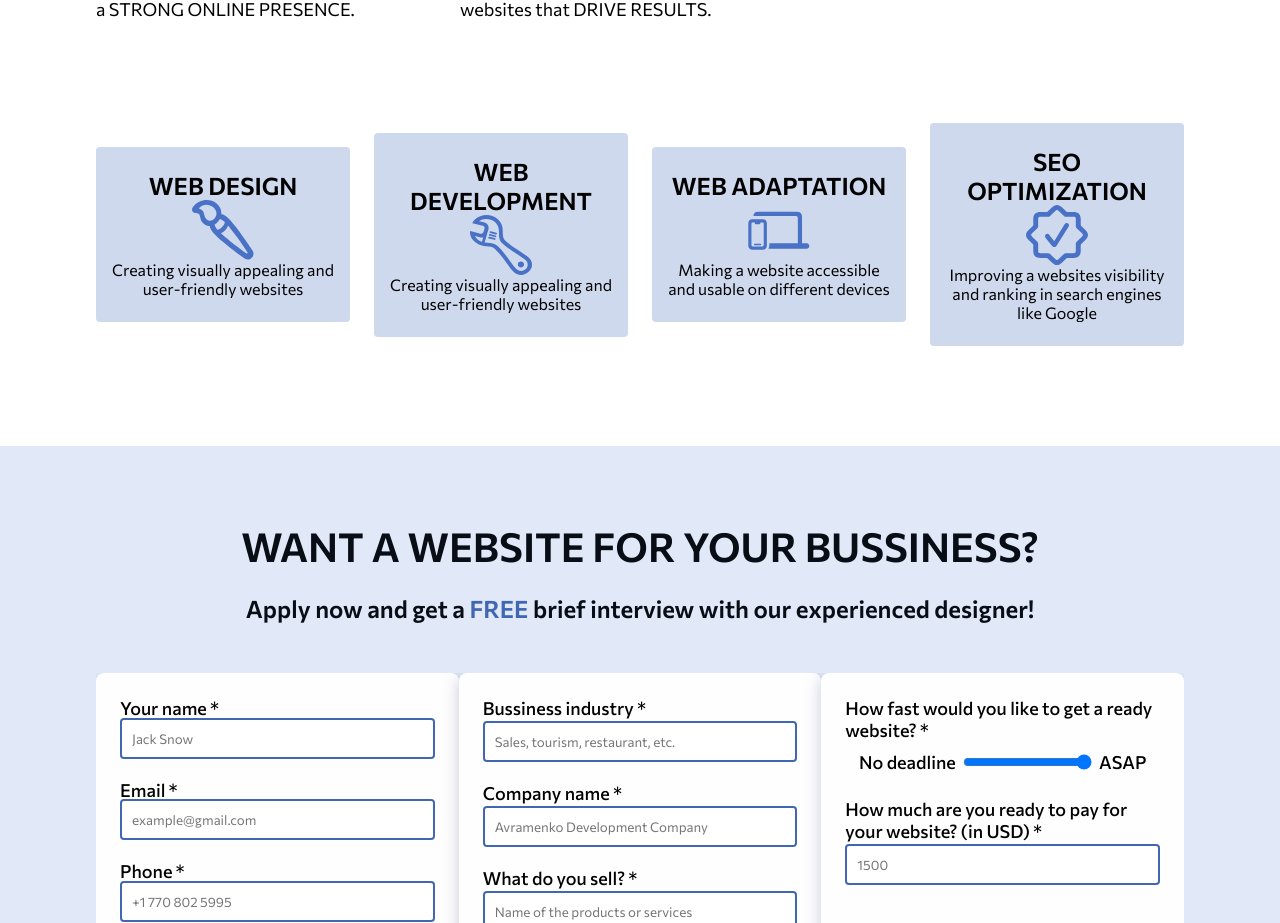
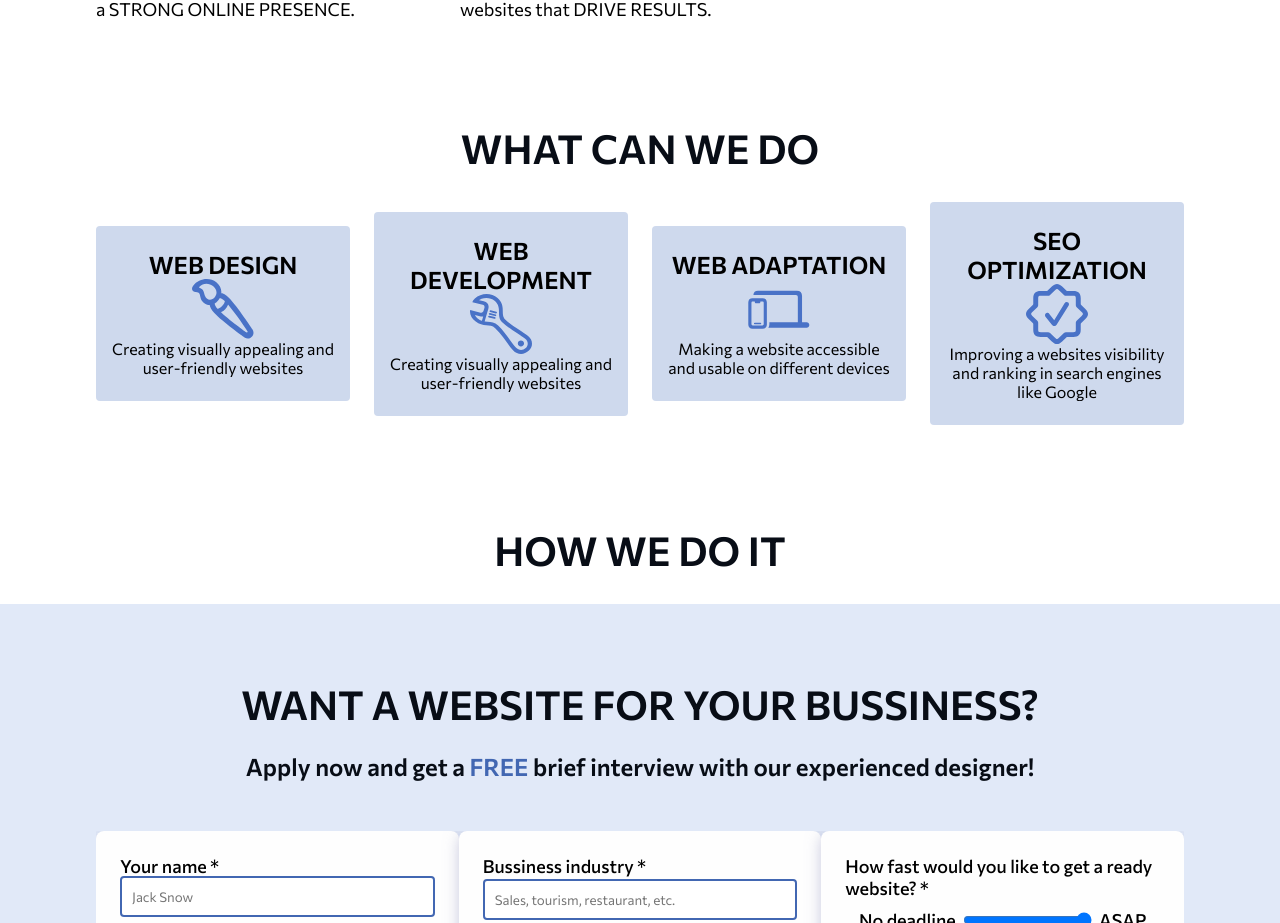
Before and after one commit to aaavramenk0/ADC, a React (Create React App) app in the folder adc-frontend/: page / in a window 1280 px wide. Shown: the part 1118-2041 px from the top of the page. Built offline with nearby package versions, Linux system fonts and the light colour scheme.

Commit message:
Dynamically styling of the form button

```diff
--- a/adc-frontend/src/App.css
+++ b/adc-frontend/src/App.css
@@ -0,0 +1,10 @@
+::-webkit-scrollbar {
+
+    background: #fff;
+}
+::-webkit-scrollbar-thumb {
+    background: #4267b2;
+}
+::-webkit-scrollbar-thumb:hover {
+    background: #5c80c7;
+}
--- a/adc-frontend/src/NavBar/NavBar.js
+++ b/adc-frontend/src/NavBar/NavBar.js
@@ -1,5 +1,5 @@
 import { useState, useRef, useEffect } from 'react';
-import { links, social } from './data';
+import { links, social } from '../json/data';
 import { Link } from 'react-router-dom'
 import { FaBars, FaTimes } from 'react-icons/fa';
 import logo from '../images/NavBar/logo.svg';
--- a/adc-frontend/src/components/Form.css
+++ b/adc-frontend/src/components/Form.css
@@ -78,8 +78,9 @@
     font-size: 16px;
     padding: 16px 100px;
     color: #F5F5F5;
-}
-.form-btn {
     text-decoration: none;
     text-transform: uppercase;
 }
+.active {
+    background: #4267B2;
+}
--- a/adc-frontend/src/components/Form.js
+++ b/adc-frontend/src/components/Form.js
@@ -1,6 +1,17 @@
 import './Form.css';
+import { useState } from 'react';
 
 const Form = () => {
+    const [isFieldFilled, setIsFieldFilled] = useState(false); // useState hook for checking the value in input
+
+    const toggleButton = (event) => { // function to get the event(input) from calling the function
+        if (event.target.value.trim().length > 0) { // then if value inside the input is more then 0 ('trim' is to get rid of spaces after the text and before)
+            setIsFieldFilled(true); // we set the value of 'isFieldFilled' to 'true'
+        } else { // or if the value inside the input is less or equal to 0
+            setIsFieldFilled(false); // we set the value of 'isFieldFilled' to 'false'
+        }
+    }
+
     return (
         <section className="form__section" id="apply">
             <h2 className="form__heading">Want a website for your bussiness?</h2>
@@ -52,11 +63,11 @@ const Form = () => {
                     </div>
 
                     <label htmlFor="price">How much are you ready to pay for your website? (in USD) *</label>
-                    <input type="number" id="price" name="price" placeholder="1500" step="50" className="form__input" required/>
+                    <input type="number" id="price" name="price" placeholder="1500" step="50" className="form__input" required onChange={toggleButton /* on every change inside the input we check the inside value by calling the 'toggleButton' function and using useState hook*/}/>
                 </form>
             </div>
 
-            <a href="#apply" className="form-btn">Apply now</a>
+            <a href="#apply" className={`form-btn ${isFieldFilled ? 'active' : ''} ` /* and depending on the value of 'isFieldFilled we dynamically add or delete 'active' class name from the button */}>Apply now</a>
         </section>
     )
 }
--- a/adc-frontend/src/components/HowWeDoIt.css
+++ b/adc-frontend/src/components/HowWeDoIt.css
@@ -0,0 +1,9 @@
+.process__heading {
+    text-align: center;
+    font-family: 'Commissioner';
+    font-weight: 600;
+    font-size: 40px;
+    color: #080D16;
+    text-transform: uppercase;
+    margin-bottom: 30px;
+}
--- a/adc-frontend/src/components/HowWeDoIt.js
+++ b/adc-frontend/src/components/HowWeDoIt.js
@@ -1,8 +1,13 @@
+import './HowWeDoIt.css'
+
 const HowWeDoIt = () => {
     return(
-        <div>
+        <>
+            <h2 className="process__heading">How we do it</h2>
+            <div className="process__phase">
 
-        </div>
+            </div>
+        </>
     )
 }
 
--- a/adc-frontend/src/components/Services.css
+++ b/adc-frontend/src/components/Services.css
@@ -1,3 +1,12 @@
+.services__heading {
+    text-align: center;
+    font-family: 'Commissioner';
+    font-weight: 600;
+    font-size: 40px;
+    color: #080D16;
+    text-transform: uppercase;
+    margin-bottom: 30px;
+}
 .services{
     display: flex;
     flex-direction: row;
--- a/adc-frontend/src/components/Services.js
+++ b/adc-frontend/src/components/Services.js
@@ -7,6 +7,8 @@ import seoOptimizationIcon from '../images/HomePage/services/seo-icon.svg'
 
 const Services = () => {
     return (
+        <>
+            <h2 className="services__heading">What can we do</h2>
             <section className='services' id='services'>
                 <div className='service'>
                     <h3 className='service__heading'>{services[0].name}</h3>
@@ -29,6 +31,7 @@ const Services = () => {
                     <p className='service__description'>{services[3].description}</p>
                 </div>
             </section>
+        </>
     )
 }
 
--- a/adc-frontend/src/pages/HomePage.css
+++ b/adc-frontend/src/pages/HomePage.css
@@ -7,14 +7,3 @@
     font-family: 'Commissioner', sans-serif;
     scroll-behavior: smooth;
 }
-::-webkit-scrollbar {
-    width: 12px;
-    background: #fff;
-}
-::-webkit-scrollbar-thumb {
-    background: #4267b2;
-    border-radius: 15px;
-}
-::-webkit-scrollbar-thumb:hover {
-    background: #5c80c7;
-}
```
Also changed, not shown: adc-frontend/src/json/data.js (renamed from adc-frontend/src/NavBar/data.js). Lines whose indentation alone changed are shown as unchanged.
